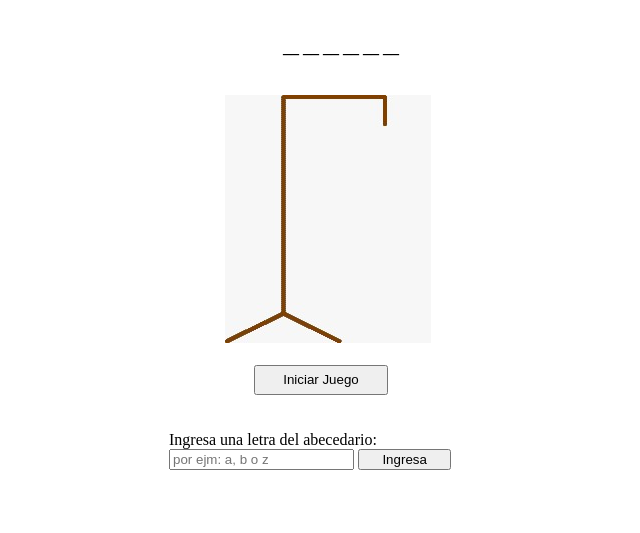
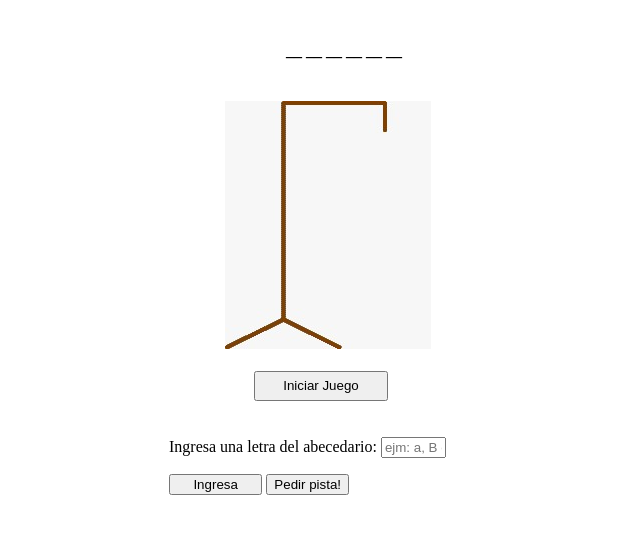
Before and after one commit to cartagoReminiscence/ahorcado-game, a plain HTML site: page index.html in a window 1280 px wide. Shown: the part 61-594 px from the top of the page, without its empty margins (319-959 px from the left). Drawn offline with Linux system fonts and the light colour scheme.

Commit message:
Boton pedir-pista agregado con su estilo. Reestructuración de botones y mejora en parametros de input label

```diff
--- a/index.html
+++ b/index.html
@@ -30,9 +30,12 @@
     <!-- anidamiento de las etiquetas 'label', 'br', 'input' y 'button' -->
     <div id="entrada-jugador">
         <label for="letra">Ingresa una letra del abecedario: </label>
-        <br>
-        <input type="text" name="letra" id="letra" placeholder="por ejm: a, b o z" />
-        <button onclick="ingresar()" id="ingresar">Ingresa</button>
+        <input type="text" name="letra" id="letra" placeholder="ejm: a, B o z" maxlength="1" size="5" />
+
+        <div id="btn-entrada-jugador">
+            <button onclick="ingresar()" id="ingresar">Ingresa</button>
+            <button onclick="pedirPista()" id="pedir-pista">Pedir pista!</button>
+        </div>
     </div>
 
     <script src="./app.js"></script>
--- a/style.css
+++ b/style.css
@@ -1,5 +1,4 @@
 body {
-    /* padding: auto; */
     margin: auto;
     width: 50%;
 }
@@ -11,7 +10,7 @@ h1 {
 /* Palabra desconocida: oculta por caracteres "_" */
 #palabra-desconocida {
     /* margin: auto; */
-    padding: 20px;
+    padding: 23px;
     width: 100%;
     text-align: center;
     /* padding: auto; */
@@ -29,9 +28,17 @@ h1 {
 }
 
 /* input de jugador */
+/* etiqueta div */
 #entrada-jugador {
     margin: auto;
+    /* padding-left: 1em;
+    padding-right: 1em; */
     width: 19em;
+}
+
+/* etiqueta input */
+#letra {
+    text-align: center;
 }
 
 /* Botones */
@@ -45,3 +52,12 @@ h1 {
 #ingresar {
     width: 7em;
 }
+
+#btn-entrada-jugador{
+    display: block;
+    margin: 1em auto;
+}
+/* #pedir-pista {
+    display: block;
+    margin: 1em auto;
+} */
```
